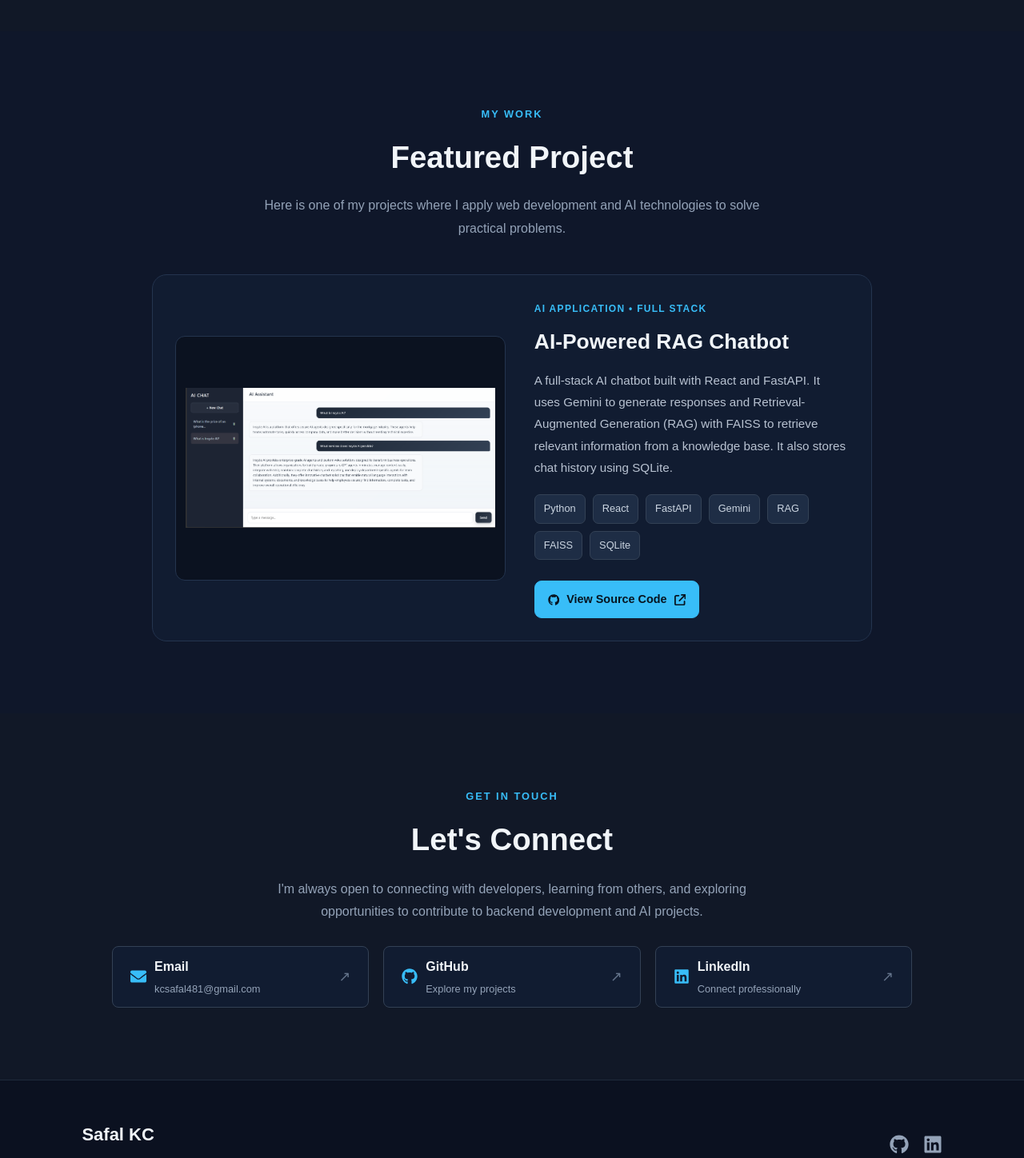
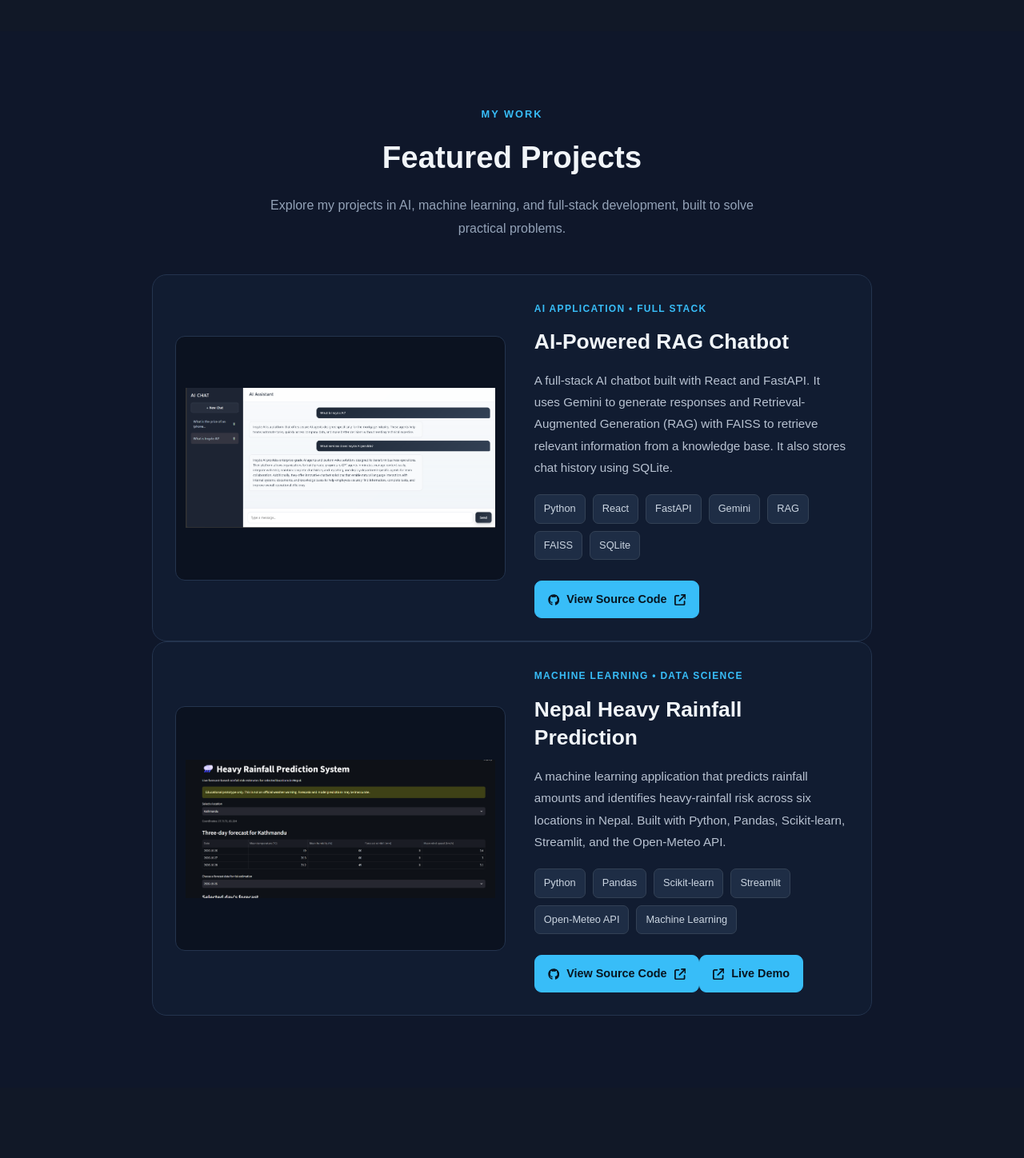
Before and after one commit to safal010/my-portfolio, a React (Vite) app: page / in a window 1280 px wide. Shown: the part 2082-3530 px from the top of the page at 80% size. Built offline with nearby package versions, Linux system fonts and the light colour scheme.

Commit message:
Add Nepal rainfall prediction project

```diff
--- a/src/components/projects.jsx
+++ b/src/components/projects.jsx
@@ -1,8 +1,8 @@
-
 import { FaGithub, FaArrowUpRightFromSquare } from "react-icons/fa6";
 
 function Projects() {
-  const project = {
+  const projects = [
+    {
       title: "AI-Powered RAG Chatbot",
       category: "AI APPLICATION • FULL STACK",
       description:
@@ -18,31 +18,53 @@ function Projects() {
       ],
       github: "https://github.com/safal010/ai-chatbot",
       image: "/ai-chatbot.png",
-  };
+    },
+    {
+      title: "Nepal Heavy Rainfall Prediction",
+      category: "MACHINE LEARNING • DATA SCIENCE",
+      description:
+        "A machine learning application that predicts rainfall amounts and identifies heavy-rainfall risk across six locations in Nepal. Built with Python, Pandas, Scikit-learn, Streamlit, and the Open-Meteo API.",
+      technologies: [
+        "Python",
+        "Pandas",
+        "Scikit-learn",
+        "Streamlit",
+        "Open-Meteo API",
+        "Machine Learning",
+      ],
+      github: "https://github.com/safal010/nepal-heavy-rainfall-prediction",
+      demo:
+        "https://nepal-heavy-rainfall-prediction-5tpm8lakdcsdqmlh469zpn.streamlit.app/",
+      image: "/rainfall-prediction.png",
+    },
+  ];
 
   return (
     <section className="projects" id="projects">
       <span className="projects-label">MY WORK</span>
-      <h2>Featured Project</h2>
+      <h2>Featured Projects</h2>
 
       <p className="projects-intro">
-        Here is one of my projects where I apply web development
-        and AI technologies to solve practical problems.
+        Explore my projects in AI, machine learning, and full-stack
+        development, built to solve practical problems.
       </p>
 
       <div className="projects-container">
-        <article className="project-card">
+        {projects.map((project) => (
+          <article className="project-card" key={project.title}>
             <div className="project-image-wrapper">
               <img
                 src={project.image}
-              alt="Preview of the AI-powered RAG chatbot"
+                alt={`Preview of ${project.title}`}
                 className="project-image"
                 loading="lazy"
               />
             </div>
 
             <div className="project-content">
-            <span className="project-category">{project.category}</span>
+              <span className="project-category">
+                {project.category}
+              </span>
 
               <h3>{project.title}</h3>
 
@@ -56,6 +78,7 @@ function Projects() {
                 ))}
               </div>
 
+              <div className="project-links">
                 <a
                   className="project-link"
                   href={project.github}
@@ -66,8 +89,22 @@ function Projects() {
                   View Source Code
                   <FaArrowUpRightFromSquare />
                 </a>
+
+                {project.demo && (
+                  <a
+                    className="project-link"
+                    href={project.demo}
+                    target="_blank"
+                    rel="noopener noreferrer"
+                  >
+                    <FaArrowUpRightFromSquare />
+                    Live Demo
+                  </a>
+                )}
+              </div>
             </div>
           </article>
+        ))}
       </div>
     </section>
   );
```
Also changed, not shown: public/rainfall-prediction.png (added). Lines whose indentation alone changed are shown as unchanged.
